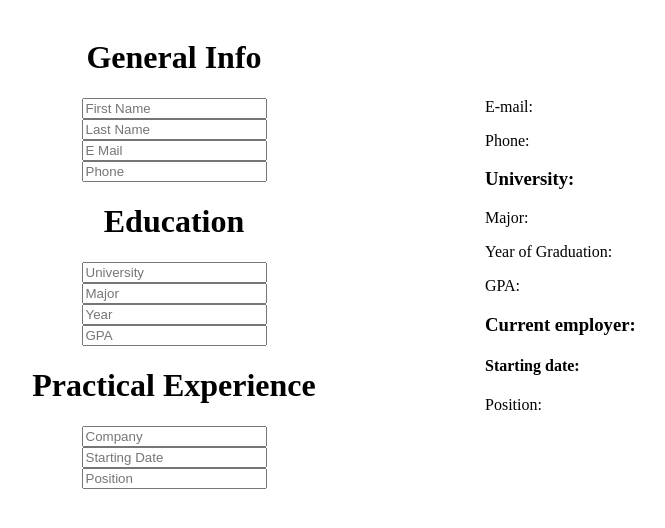
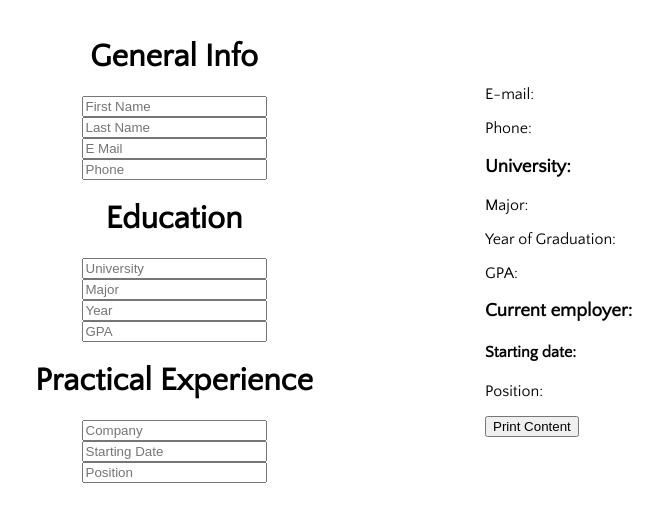
Before and after one commit to eneamuskaj/cv-project, a React (Create React App) app: page / in a window 1280 px wide. Shown: the top 528 px of the page, without its empty margins (155-820 px from the left). Built offline with nearby package versions, Linux system fonts and the light colour scheme.

Commit message:
added the print functionality

```diff
--- a/public/index.html
+++ b/public/index.html
@@ -3,6 +3,12 @@
   <head>
     <meta charset="utf-8" />
     <link rel="stylesheet" href="./styles.css" />
+    <link rel="preconnect" href="https://fonts.googleapis.com" />
+    <link rel="preconnect" href="https://fonts.gstatic.com" crossorigin />
+    <link
+      href="https://fonts.googleapis.com/css2?family=Quattrocento+Sans&display=swap"
+      rel="stylesheet"
+    />
     <title>React App</title>
   </head>
   <body>
--- a/public/styles.css
+++ b/public/styles.css
@@ -25,3 +25,11 @@
 .container {
   text-align: center;
 }
+
+h1,
+h2,
+h3,
+h4,
+p {
+  font-family: "Quattrocento Sans", sans-serif;
+}
--- a/src/components/Presentation.js
+++ b/src/components/Presentation.js
@@ -1,9 +1,15 @@
 import React from "react";
 
 class Presentation extends React.Component {
+  printContent() {
+    var printcontent = document.getElementById("div1").innerHTML;
+    document.body.innerHTML = printcontent;
+    window.print();
+  }
   render(props) {
     return (
       <div>
+        <div id="div1">
           <h1>
             {this.props.name} {this.props.lastName}
           </h1>
@@ -17,6 +23,10 @@
           <h4>Starting date: {this.props.startingDate}</h4>
           <p>Position: {this.props.position}</p>
         </div>
+        <div>
+          <button onClick={this.printContent}>Print Content</button>
+        </div>
+      </div>
     );
   }
 }
```
Lines whose indentation alone changed are shown as unchanged.
